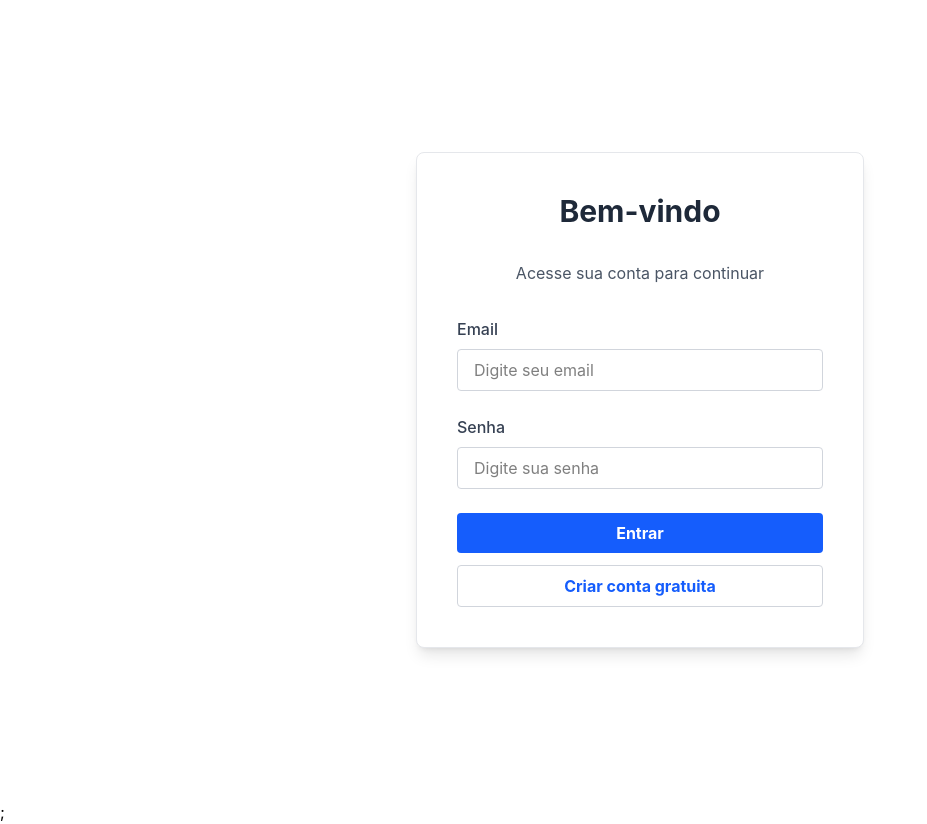
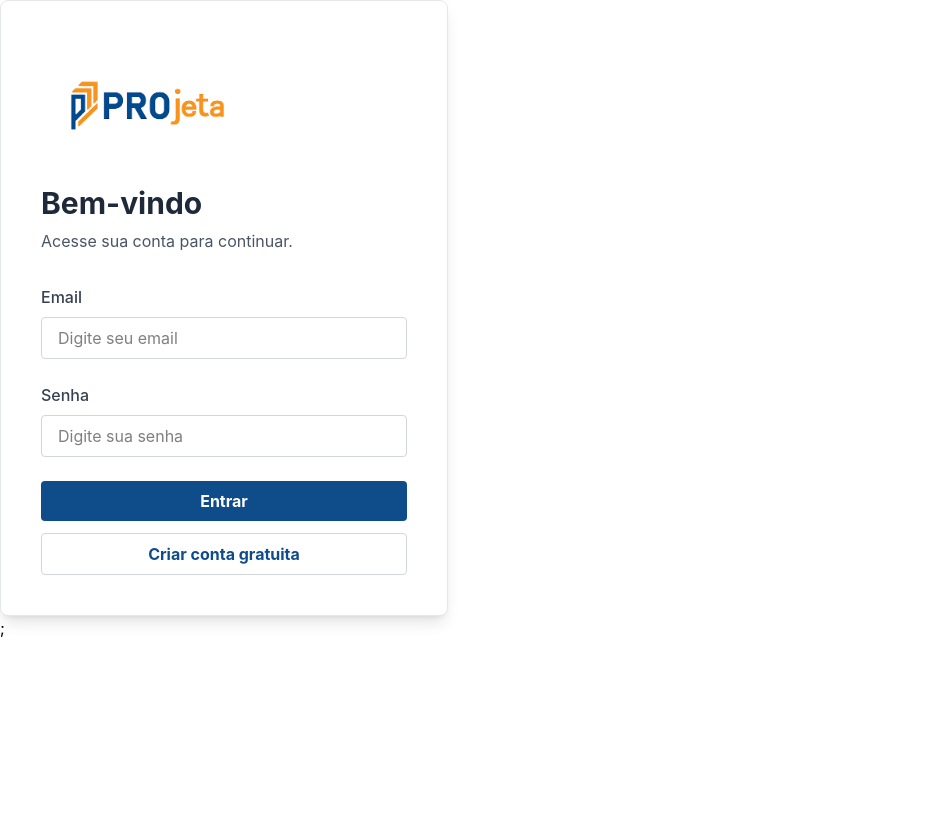
Before and after one commit to josevaldr/projeta-observatorio-pi-frontend, a React (Vite) app: page /login in a window 1280 px wide. Shown: the whole page, without its empty margins (0-927 px from the left). After the commit the page ends 800 px from the top, so only its background shows below. Built offline with nearby package versions, Linux system fonts and the light colour scheme.

Commit message:
style(auth):logo na tela e color

```diff
--- a/src/features/auth/components/Button.jsx
+++ b/src/features/auth/components/Button.jsx
@@ -3,7 +3,7 @@ export default function Button({ type, children, onClick}) {
     <button
       type={type}
       onClick={onClick}
-      className="w-full bg-blue-600 text-white font-bold py-2 px-4 rounded hover:bg-blue-700"
+      className="w-full bg-[#0F4C8A] text-white font-bold py-2 px-4 rounded hover:bg-[#325d9c]"
     >
       {children}
     </button>
--- a/src/features/auth/pages/Login.jsx
+++ b/src/features/auth/pages/Login.jsx
@@ -2,6 +2,7 @@ import { useState } from "react";
 import InputField from "../components/InputField";
 import Button from "../components/Button";
 import { Link } from "react-router-dom";
+import logo from "../../../assets/Frame 1.png";
 
 export default function Login() {
   const [email, setEmail] = useState("");
@@ -15,14 +16,25 @@ export default function Login() {
   };
 
   return (
-    <div className="flex justify-center items-center min-h-screen bg-white">
     <div className="bg-white p-10 rounded-lg shadow-lg w-full max-w-md border border-gray-200">
-        <h2 className="text-3xl font-bold text-center text-gray-800 mb-8">
+
+  {/* Logo */}
+  <div className="mb-6 flex justify-start">
+    <img
+      src={logo}
+      alt="Logo Observatório PI"
+      className="h-30 object-contain"
+    />
+  </div>
+
+  <h2 className="text-3xl font-bold text-gray-800 mb-2">
     Bem-vindo
   </h2>
-        <p className="text-md text-center text-gray-600 mb-8">
-          Acesse sua conta para continuar
+
+  <p className="text-md text-gray-600 mb-8">
+    Acesse sua conta para continuar.
   </p>
+
   <form onSubmit={handleLogin} className="space-y-6">
     <InputField
       labelText="Email"
@@ -42,17 +54,18 @@ export default function Login() {
       placeholder="Digite sua senha"
     />
 
-          <Button type="submit" onClick={handleLogin}>
+    <Button type="submit">
       Entrar
     </Button>
   </form>
+
   <Link
     to="/cadastrar"
-          className="w-full block border border-gray-300 text-center mt-3 bg-white text-blue-600 font-bold py-2 px-4 rounded hover:bg-blue-100"
+    className="w-full block border border-gray-300 text-center mt-3 bg-white text-[#0F4C8A] font-bold py-2 px-4 rounded hover:bg-[#325d9c]"
   >
     Criar conta gratuita
   </Link>
-      </div>
+
 </div>
   );
 }
```
Also changed, not shown: src/assets/Frame 1.png (added). Lines whose indentation alone changed are shown as unchanged.
